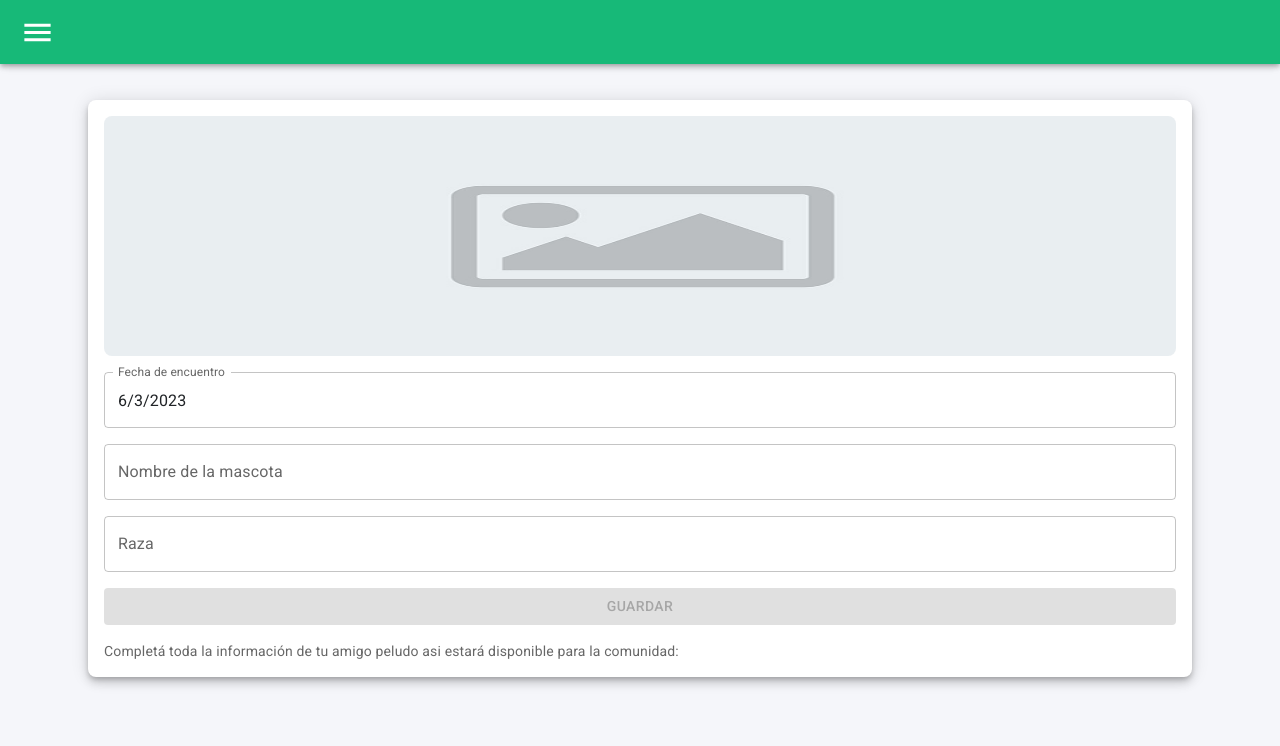
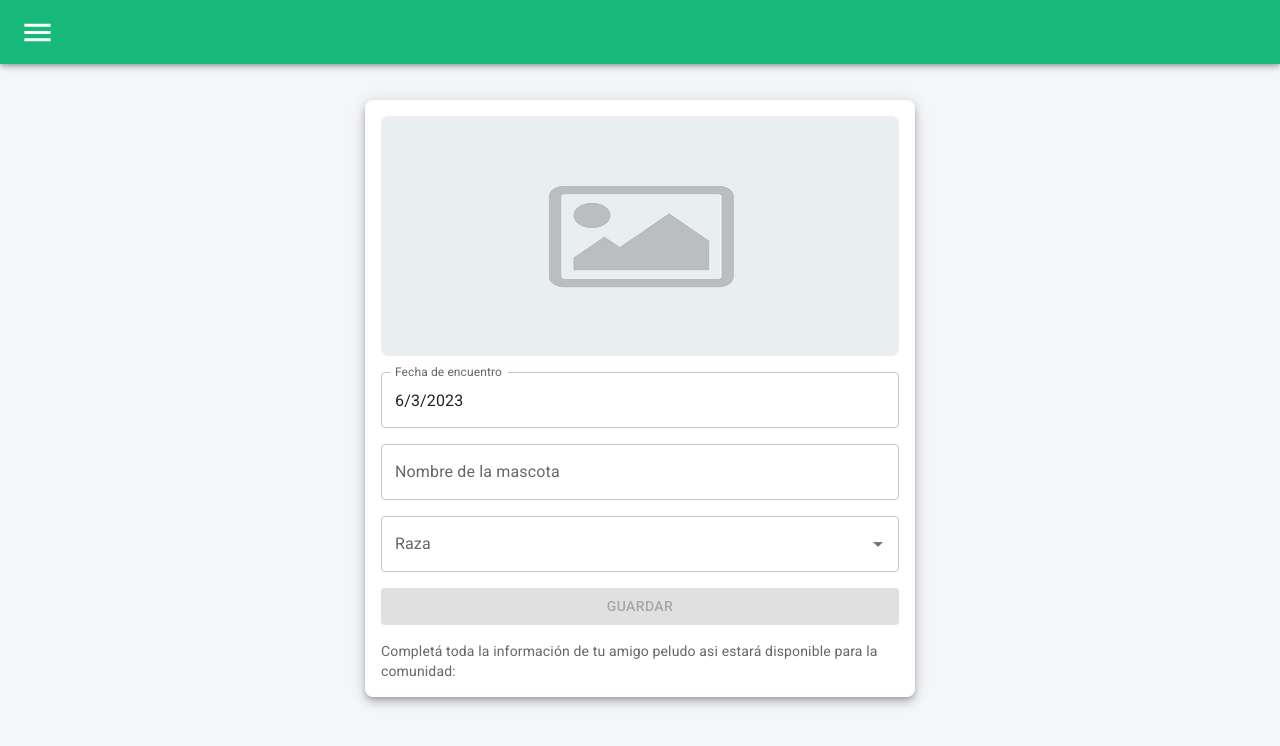
Before and after one commit to federicocm93/pets-app, a React (Create React App) app: page /found in a window 1280 px wide. Shown: the top 746 px of the page. Built offline with nearby package versions, Linux system fonts and the light colour scheme; the HTML template or start-up script is replaced by a standard one.

Commit message:
Add autocomplete input for breed.

```diff
--- a/src/components/NewFound/NewFound.jsx
+++ b/src/components/NewFound/NewFound.jsx
@@ -6,6 +6,7 @@ import {
   Snackbar,
   Alert,
   Box,
+  Autocomplete,
 } from "@mui/material";
 import LoadingButton from "@mui/lab/LoadingButton";
 import { useRef, useState } from "react";
@@ -27,6 +28,8 @@ export default function NewFound() {
   const [isSubmitting, setIsSubmitting] = useState(false);
 
   const maxDate = DateTime.now();
+
+  const breeds = ["Labrador", "Beagle", "Pitbull", "Yorkshire", "Pug"];
 
   const INITIAL_FORM_VALUES = {
     name: "",
@@ -77,6 +80,9 @@ export default function NewFound() {
           padding: 2,
           overflow: "hidden",
           borderRadius: 2,
+          maxWidth: "550px",
+          maxHeight: "80%",
+          margin: "auto",
         }}
       >
         <Formik
@@ -132,8 +138,13 @@ export default function NewFound() {
                   <TextInput name="name" label="Nombre de la mascota" />
                 </Grid>
                 <Grid item xs={12}>
-                  {/* TODO: Implement search select */}
-                  <TextInput name="breed" label="Raza" />
+                  <Autocomplete
+                    id="combo-box-breeds"
+                    options={breeds}
+                    renderInput={(params) => (
+                      <TextInput {...params} name="breed" label="Raza" />
+                    )}
+                  />
                 </Grid>
                 <Grid item xs={12} align="center">
                   <LoadingButton
--- a/src/components/NewFound/NewFound.module.css
+++ b/src/components/NewFound/NewFound.module.css
@@ -1,5 +1,6 @@
 .container {
   padding-top: 100px;
+  display: flex;
 }
 
 .input {
```
Also changed, not shown: src/App.js (+6 -2 lines).
